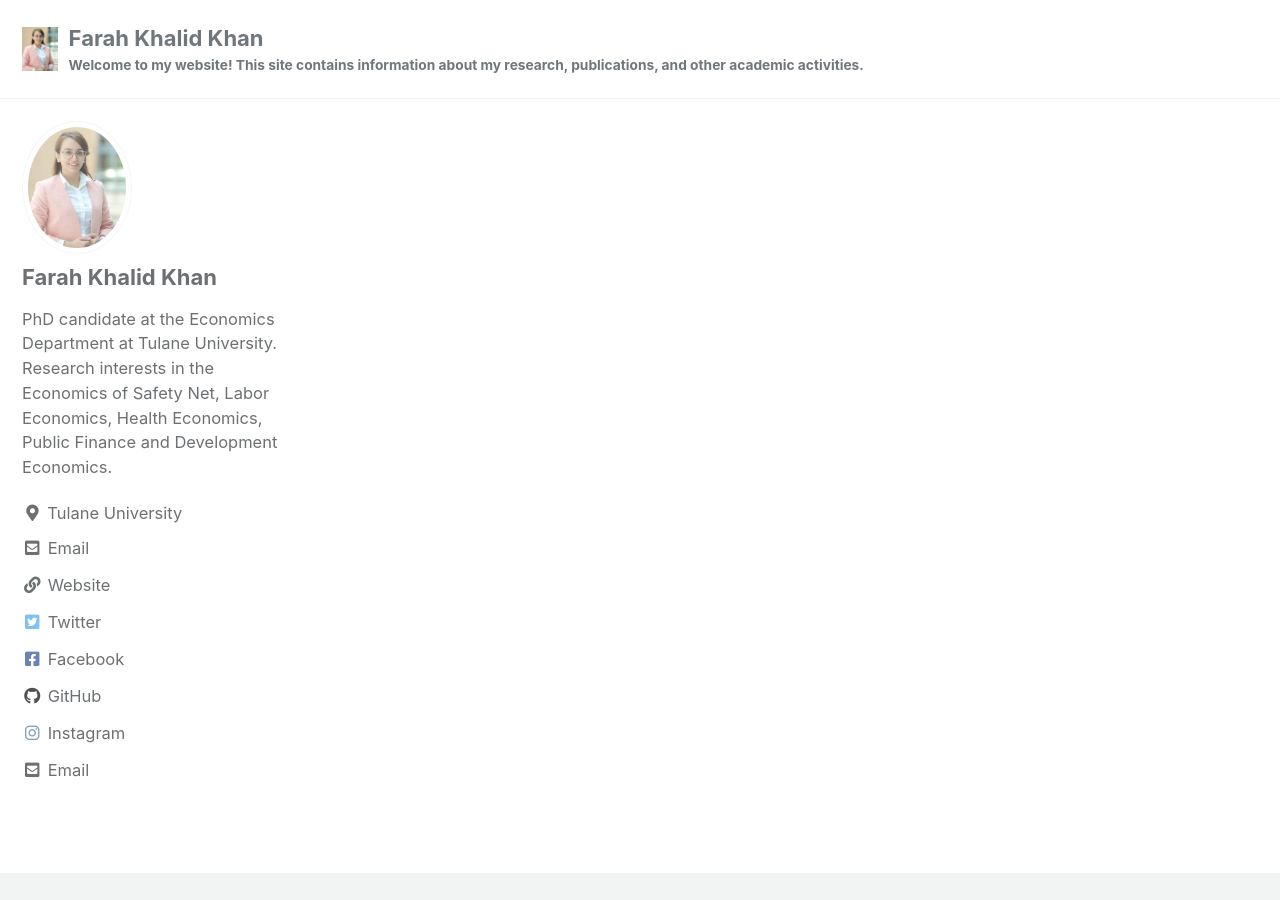
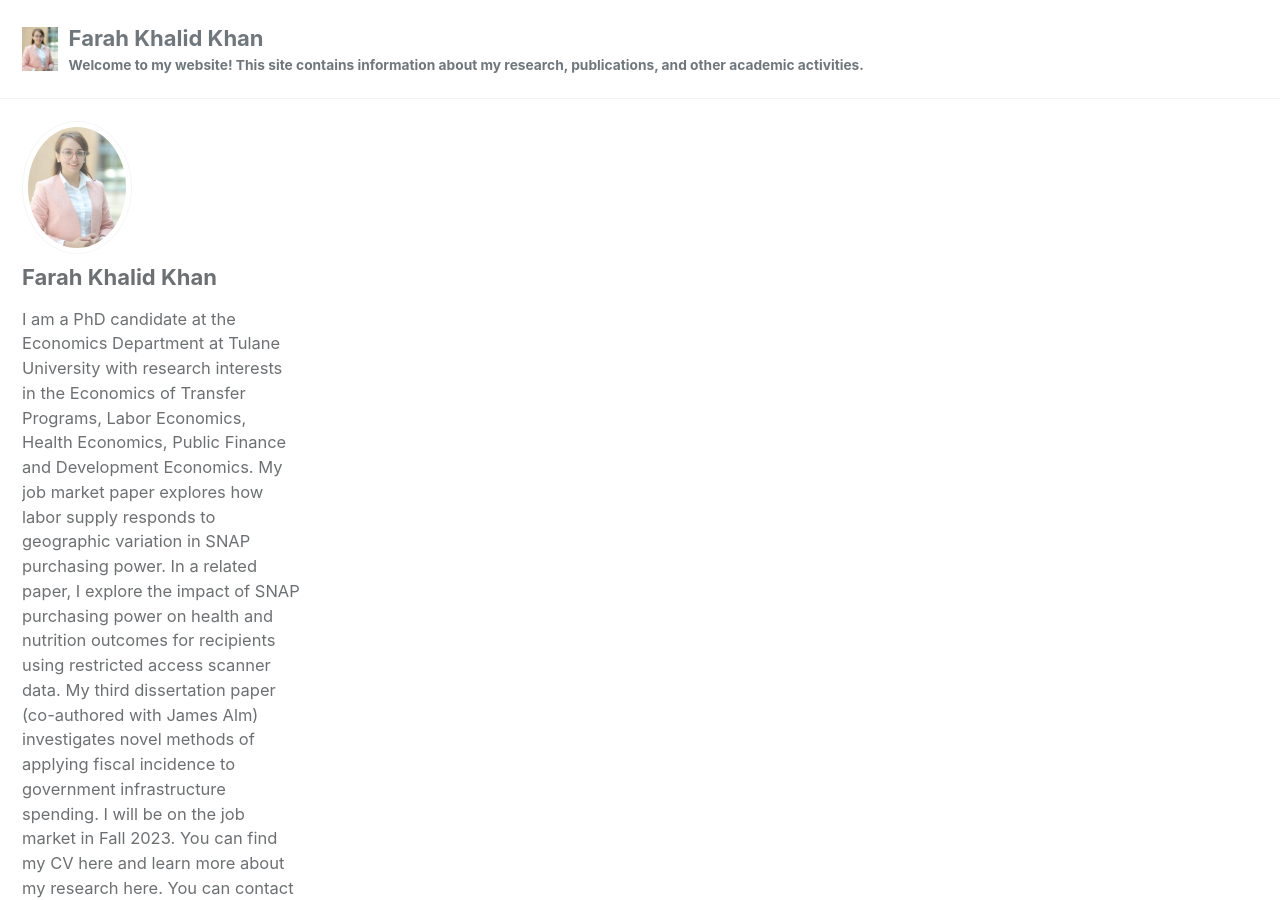
Before and after one commit to farahkkh/farahkkh, a Jekyll site: the page built from index.html, in a window 1280 px wide and 900 px high. Built offline with Jekyll 4.4.1, drawn with Linux system fonts in a browser that asks for light colours; cached includes are drawn as plain includes; the list of posts is cut into pages by our own code; some of the changed text lies outside the part shown.

Commit message:
Update _config.yml

```diff
--- a/_config.yml
+++ b/_config.yml
@@ -105,7 +105,15 @@ analytics:
 author:
   name             : "Farah Khalid Khan"
   avatar           : "/assets/FarahPic.JPG"
-  bio              : "PhD candidate at the Economics Department at Tulane University. Research interests in the Economics of Safety Net, Labor Economics, Health Economics, Public Finance and Development Economics."
+  bio              : "I am a PhD candidate at the Economics Department at Tulane University with research interests in the Economics of Transfer Programs, Labor Economics, Health Economics, Public Finance and Development Economics. My job market paper explores how labor supply responds to geographic variation in SNAP purchasing power. In a related paper, I explore the impact of SNAP purchasing power on health and nutrition outcomes for recipients using restricted access scanner data. My third dissertation paper (co-authored with James Alm) investigates novel methods of applying fiscal incidence to government infrastructure spending.
+
+I will be on the job market in Fall 2023.
+
+You can find my CV here and learn more about my research here.
+
+You can contact me at fkhan5@tulane.edu.
+
+"
   location         : "Tulane University"
   email            : "fkhan5@tulane.edu"
   links:
@@ -283,3 +291,12 @@ defaults:
       comments: # true
       share: true
       related: true
+main:
+  - title: "Home"
+    url: /
+  - title: "CV"
+    url: /CV/
+  - title: "Research"
+    url: /research/
+  - title: "Teaching"
+    url: /teaching/
```
